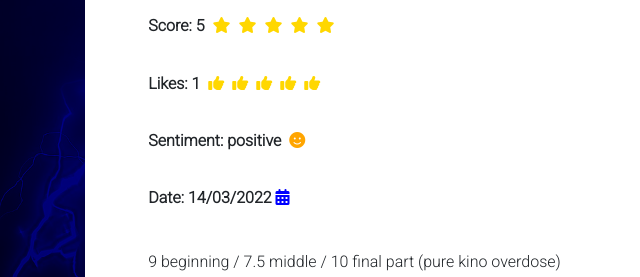
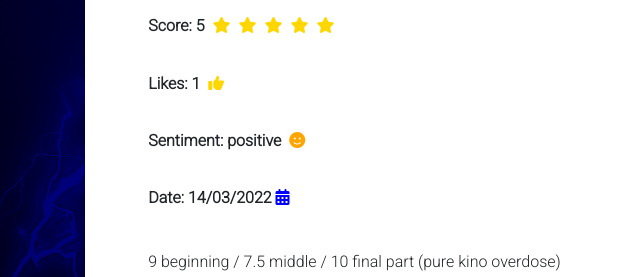
Before and after one commit to mogstuff/games-reviews, a plain HTML site: page index.html in a window 1280 px wide. Shown: the part 464-741 px from the top of the page, 0-640 px from the left. Drawn offline with nearby package versions, Linux system fonts and the light colour scheme.

Commit message:
bugfix: showLikes was showing score

```diff
--- a/index.html
+++ b/index.html
@@ -53,7 +53,7 @@ reviewData.forEach(element => {
 
         let scoreOutput = showScore(element.score);
 
-        let likesOutput =  showLikes(element.score);
+        let likesOutput =  showLikes(element.likes);
 
         let sentimentOutput = showSentiment(element.sentiment.tag);
 
```
